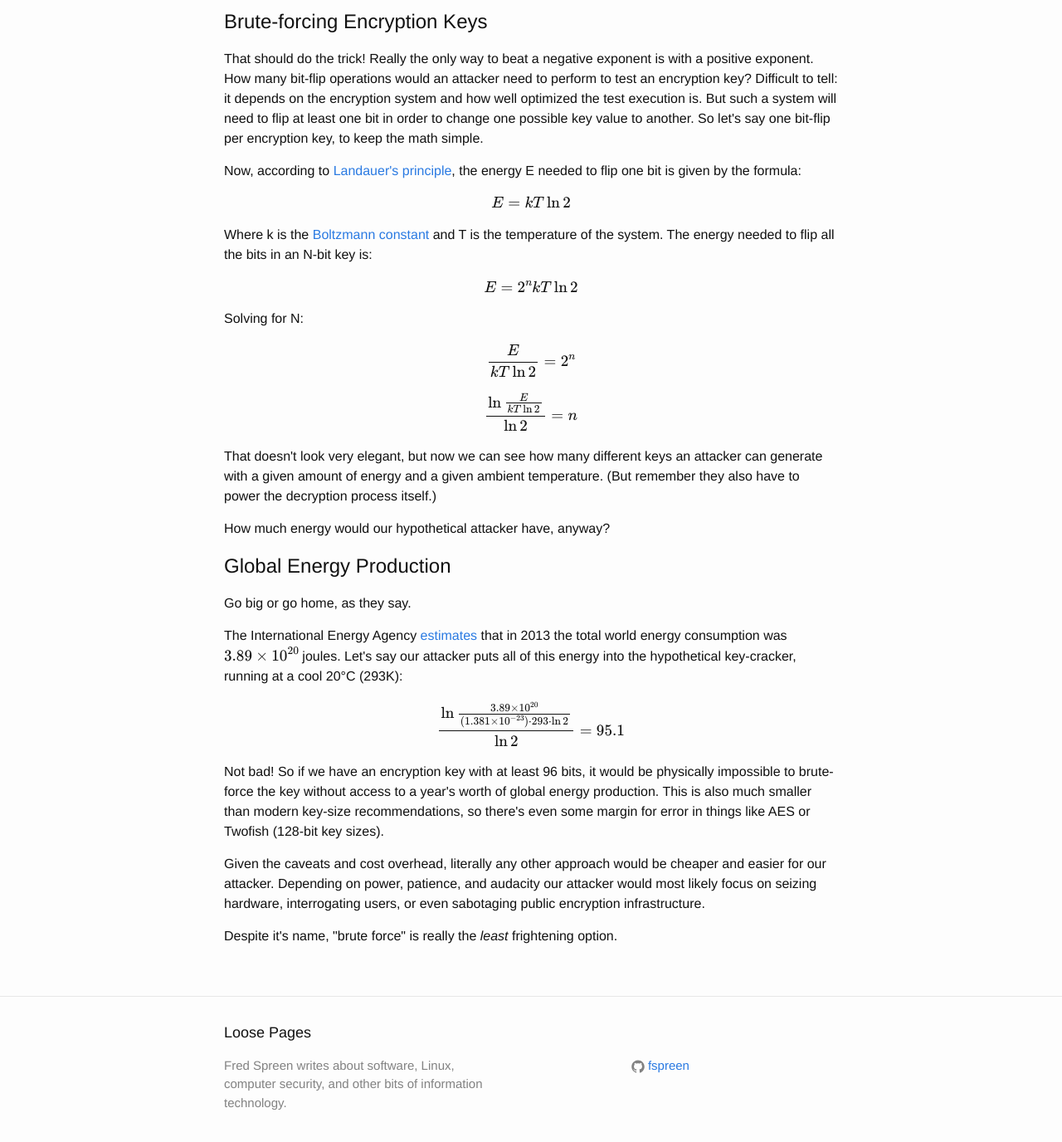
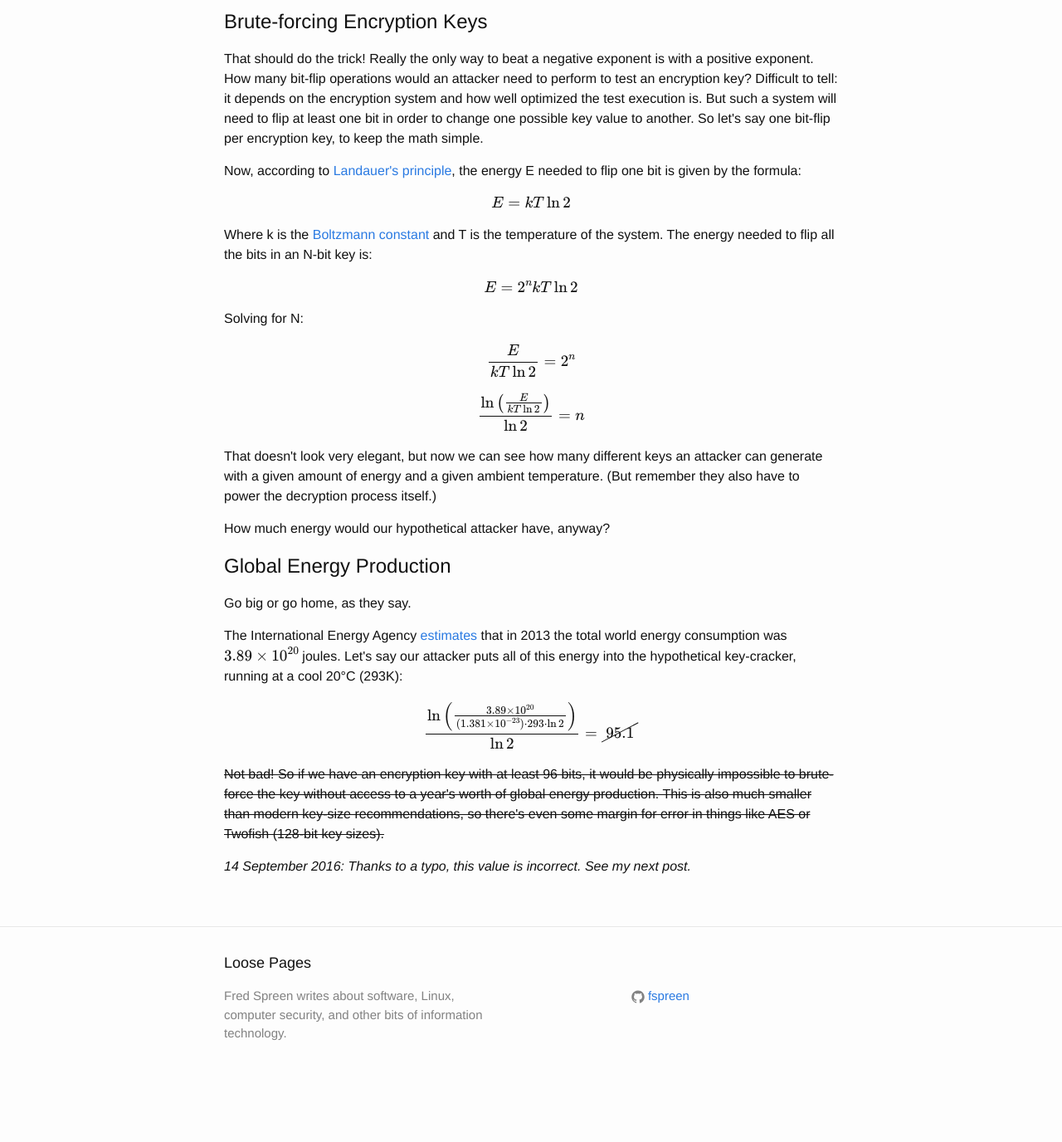
Before and after one commit to fspreen/fspreen.github.io, a Jekyll site: the page built from _posts/2016-09-09-brute-force-with-landauer.md, in a window 1280 px wide and 1400 px high, scrolled down 661 px. Shown: the top 1376 px of the window at 83% size. Built offline with Jekyll 4.4.1, drawn with Linux system fonts in a browser that asks for light colours; formulas are drawn with MathJax 3; after the commit the page ends 1978 px from its top, so only the background shows below that.

Commit message:
New post:  Correction, Brute Force is Possible
Add a post to address some mathematical mistakes in my previous post.

```diff
--- a/_posts/2016-09-09-brute-force-with-landauer.md
+++ b/_posts/2016-09-09-brute-force-with-landauer.md
@@ -68,10 +68,10 @@ $$
 
 $$
 \frac{
-    \ln{
+    \ln{\left(
         \frac{E}
             {kT\ln{2}}
-    }
+    \right)}
 }
 {\ln{2}}
 = n
@@ -93,28 +93,25 @@ total world energy consumption was $$3.89 \times 10^{20}$$ joules.  Let's say ou
 of this energy into the hypothetical key-cracker, running at a cool 20°C (293K):
 
 $$
+\require{cancel}
 \frac{
-    \ln{
+    \ln{\left(
         \frac{3.89 \times 10^{20}}
         {(1.381 \times 10^{-23}) \cdot 293 \cdot \ln{2}}
-    }
+    \right)}
 }
 {\ln{2}}
-= 95.1
+= \cancel{95.1}
 $$
 
-Not bad!  So if we have an encryption key with at least 96 bits, it would be
+~~Not bad!  So if we have an encryption key with at least 96 bits, it would be
 physically impossible to brute-force the key without access to a year's worth of
 global energy production.  This is also much smaller than modern key-size
 recommendations, so there's even some margin for error in things like AES
-or Twofish (128-bit key sizes).
+or Twofish (128-bit key sizes).~~
 
-Given the caveats and cost overhead, literally any other approach would be
-cheaper and easier for our attacker.  Depending on power, patience, and audacity
-our attacker would most likely focus on seizing hardware, interrogating users,
-or even sabotaging public encryption infrastructure.
-
-Despite it's name, "brute force" is really the _least_ frightening option.
+_14 September 2016:  Thanks to a typo, this value is incorrect. See my next
+post._
 
 [Landauer's principle]: https://en.wikipedia.org/wiki/Landauer's_principle
 [Boltzmann constant]: https://en.wikipedia.org/wiki/Boltzmann_constant
```
Also changed, not shown: _posts/2016-09-14-brute-force-with-landauer2.md (added, +69 -0 lines).
